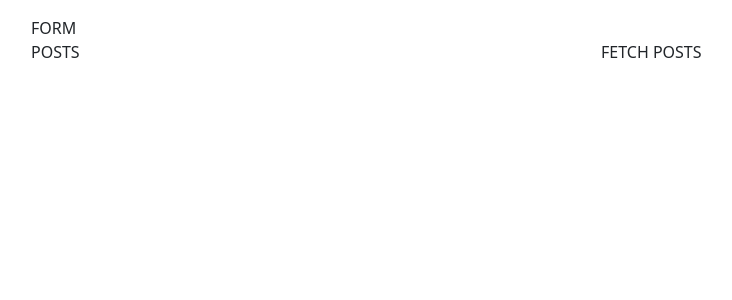
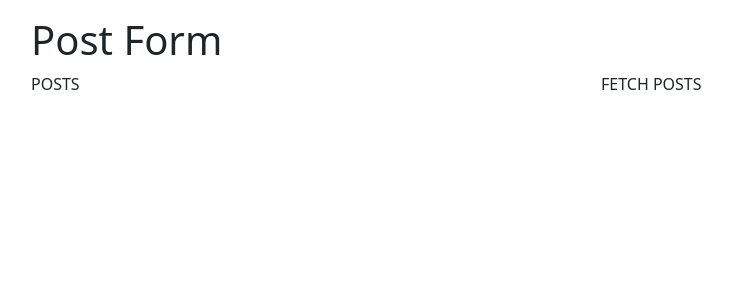
Before and after one commit to chernetskiy-ivan/React-Redux-Saga, a React (Create React App) app: page / in a window 1280 px wide. Shown: the top 300 px of the page, without its empty margins (51-783 px from the left). Built offline with nearby package versions, Linux system fonts and the light colour scheme.

Commit message:
created PostForm Component like class

```diff
--- a/src/App.js
+++ b/src/App.js
@@ -1,9 +1,12 @@
+import React from 'react'
+import PostForm from "./Components/PostForm";
+
 function App() {
   return (
     <div className="container pt-3">
       <div className="row">
         <div className="col">
-            FORM
+            <PostForm></PostForm>
         </div>
       </div>
         <div className="row">
--- a/src/Components/PostForm.js
+++ b/src/Components/PostForm.js
@@ -0,0 +1,17 @@
+import React from 'react'
+
+export default class PostForm extends React.Component {
+    constructor(props) {
+        super(props)
+
+        this.state = {}
+    }
+
+    render() {
+        return (
+            <div>
+                <h1>Post Form</h1>
+            </div>
+        )
+    }
+}
```
